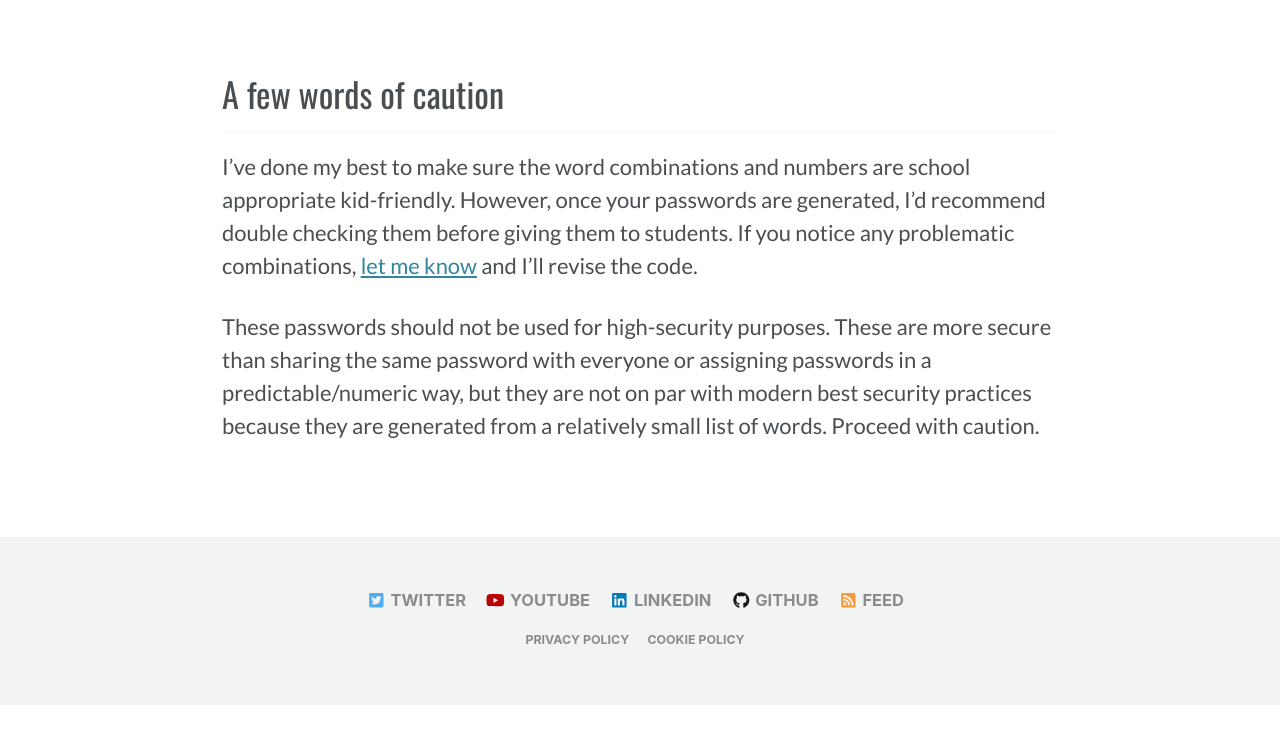
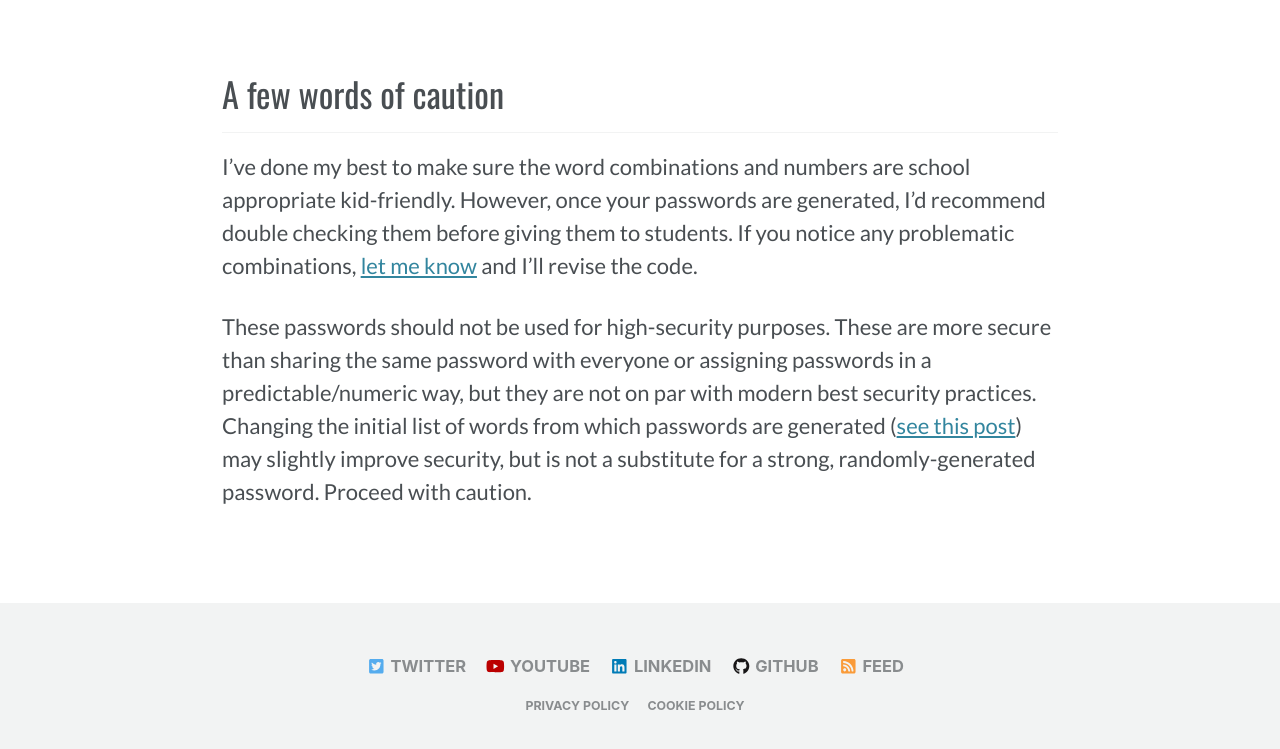
Before and after one commit to zakkolar/io.zak, a Jekyll site: the page built from _addons/sheets-password-generator.md, in a window 1280 px wide and 900 px high, scrolled down 1199 px, cut to the strip 129-878 px from the top of the window. Built offline with Jekyll 4.4.1, drawn with Linux system fonts in a browser that asks for light colours; cached includes are drawn as plain includes; nearby versions of some CDN libraries; a style sheet for code colours, icons or effects is not loaded; before the commit the page ends 2033 px from its top, so only the background shows below that.

Commit message:
updated security warning

```diff
--- a/_addons/sheets-password-generator.md
+++ b/_addons/sheets-password-generator.md
@@ -19,7 +19,7 @@ header:
         url: https://github.com/zakkolar/google-sheets-password-generator
 ---
 
-This is an add-on for Google Sheets to quickly generate kid-friendly passwords inspired by [DinoPass](https://dinopass.com/) by [Codemoji](https://www.codemoji.com/). To use it, make a copy of the [template](https://docs.google.com/spreadsheets/d/1IWk81tkkH7XN9D62qiD8QZ0tG1P6G8BGDmfCuzuXryY/copy) and follow the tutorial below. If you'd like to customize the way the passwords are generated, see "Customizing the passwords" in this [blog post](http://localhost:4000/post/2019/05/19/generate-passwords-in-google-sheets/#customizing-the-passwords).
+This is an add-on for Google Sheets to quickly generate kid-friendly passwords inspired by [DinoPass](https://dinopass.com/) by [Codemoji](https://www.codemoji.com/). To use it, make a copy of the [template](https://docs.google.com/spreadsheets/d/1IWk81tkkH7XN9D62qiD8QZ0tG1P6G8BGDmfCuzuXryY/copy) and follow the tutorial below. If you'd like to customize the way the passwords are generated, see "Customizing the passwords" in this [blog post]({% link _posts/2019-05-19-generate-passwords-in-google-sheets.md %}#customizing-the-passwords).
 
 ## Tutorial
 
@@ -30,4 +30,4 @@ This is an add-on for Google Sheets to quickly generate kid-friendly passwords i
 ## A few words of caution
 I've done my best to make sure the word combinations and numbers are school appropriate kid-friendly. However, once your passwords are generated, I'd recommend double checking them before giving them to students. If you notice any problematic combinations, [let me know]({% link _pages/contact.md %}) and I'll revise the code.
 
-These passwords should not be used for high-security purposes. These are more secure than sharing the same password with everyone or assigning passwords in a predictable/numeric way, but they are not on par with modern best security practices because they are generated from a relatively small list of words. Proceed with caution.
+These passwords should not be used for high-security purposes. These are more secure than sharing the same password with everyone or assigning passwords in a predictable/numeric way, but they are not on par with modern best security practices. Changing the initial list of words from which passwords are generated ([see this post]({% link _posts/2019-05-19-generate-passwords-in-google-sheets.md %}#customizing-the-passwords)) may slightly improve security, but is not a substitute for a strong, randomly-generated password. Proceed with caution.
--- a/_layouts/project.html
+++ b/_layouts/project.html
@@ -54,7 +54,7 @@ layout: default
                         <a href="{{ url }}" target="_blank" class="btn btn--info btn--large">{{ action.label | default: site.data.ui-text[site.locale].more_label | default: "Learn More" }}</a>
                         {% if action.description %}
                             <p style="margin:0"  class="text-center">
-                                {{action.description}}
+                                {{action.description | markdownify}}
                             </p>
                         {% endif %}
                     </div>
```
Also changed, not shown: _posts/2019-05-19-generate-passwords-in-google-sheets.md (+1 -1 lines).
